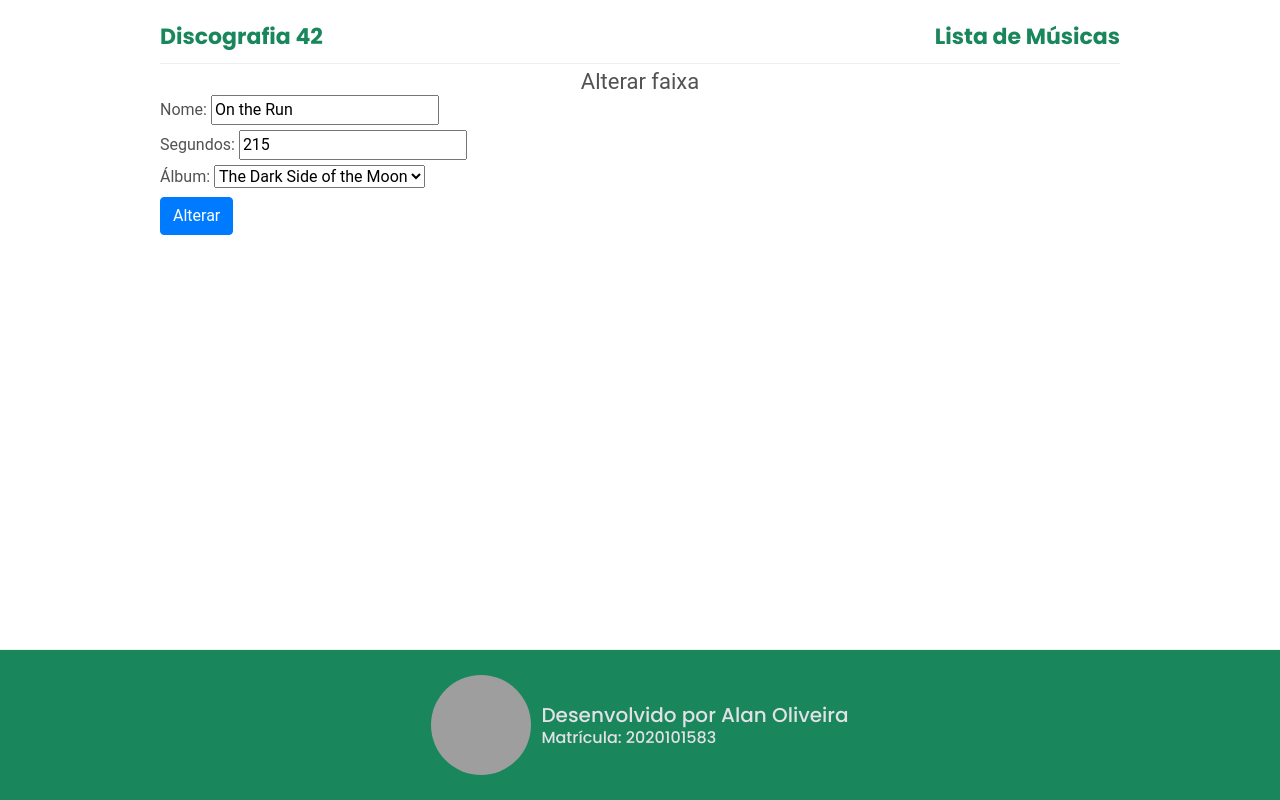
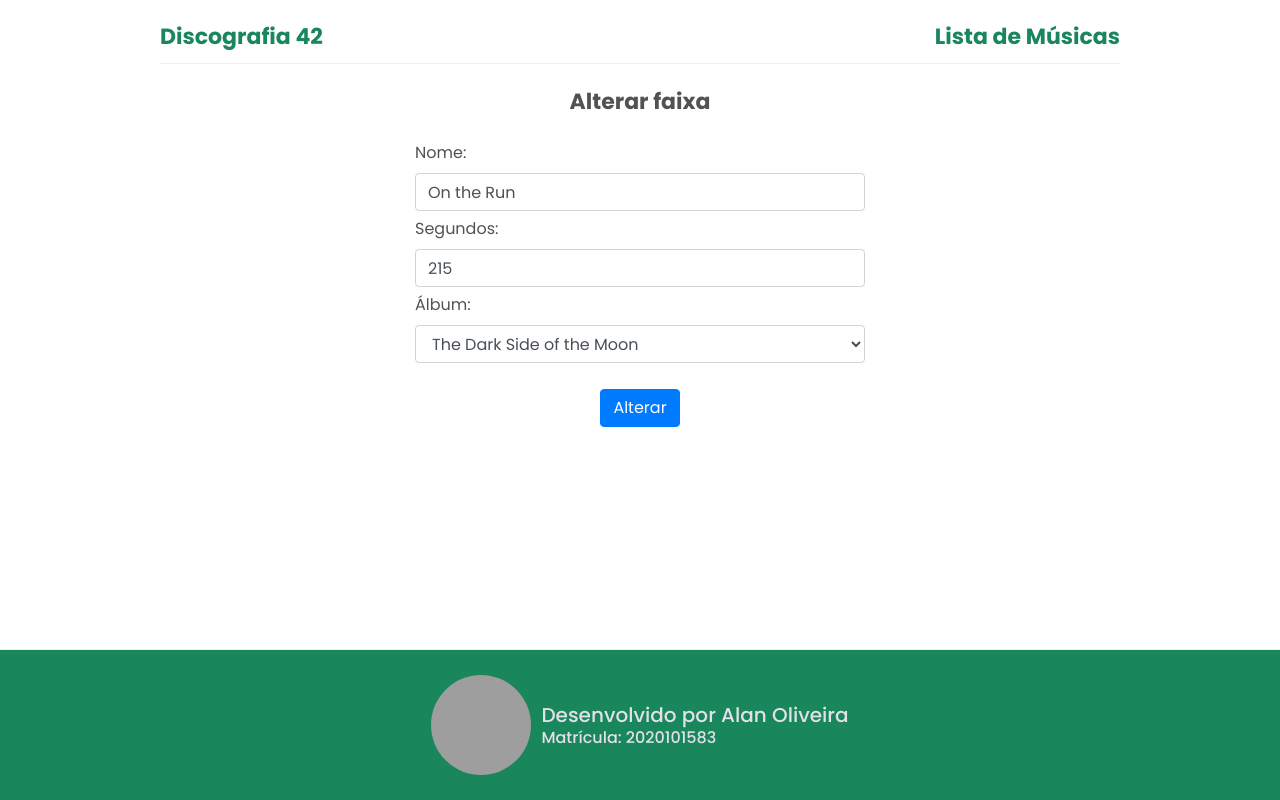
Before and after one commit to AlanCJO/Django-Discografia, a Django app: page /disco/editar-musica/1/ in a window 1280 px wide. Run offline with Django 3.2, Linux system fonts and the light colour scheme; data comes from the database, SQL or seed files in the repository; both versions use the stored data as it was after the commit; some libraries are stand-ins or nearby versions; grey boxes are pictures that could not be loaded.

Commit message:
fet: style editar e adicionar

```diff
--- a/disco/templates/editar_musica.html
+++ b/disco/templates/editar_musica.html
@@ -1,13 +1,57 @@
 {% extends 'base.html' %}
 {% load static %}
 
+{% block style %}
+    <style>
+        * {
+            font-family: 'Poppins', sans-serif;
+        }
+
+        h1 {
+            text-align: center;
+            padding: 20px !important;
+            font-weight: 700 !important;
+
+            font-family: 'Poppins', sans-serif !important;
+
+        }
+
+        .button {
+            display: flex;
+            justify-content: center;
+            padding: 10px;
+
+        }
+
+        label {
+            padding-top: 6px
+        }
+    </style>
+{% endblock %}
+
 {% block content %}
 
-<h1 style="text-align:center">Alterar faixa</h1>
+<h1 >Alterar faixa</h1>
 <form action="{% url 'disco:editar-musica' pk %}" method="POST">
-    {% csrf_token %}
-    {{ form.as_p }}
-    <button class="btn btn-primary" type="submit">Alterar</button>
+    <div class="form-group col-md-6 container">
+        {% csrf_token %}
+        {{ form.as_p }}
+    </div>
+    <div class="button">
+        <button class="btn btn-primary" type="submit">Alterar</button>
+    </div>
 </form>
 
+<script defer>
+    const inputs = document.querySelectorAll('p input');
+    const select = document.getElementById('id_album')
+
+    // Já que não dá pra adicionar a classe no forms do Django
+    // Não tem problema, eu espero a página carregar e coloco a
+    // classe nos inputs :D
+    inputs.forEach(input => input.classList.add("form-control"));
+    select.classList.add("form-control");
+
+</script>
+
 {% endblock %}
```
Also changed, not shown: disco/templates/nova_musica.html (+35 -3 lines), discografia.db.
